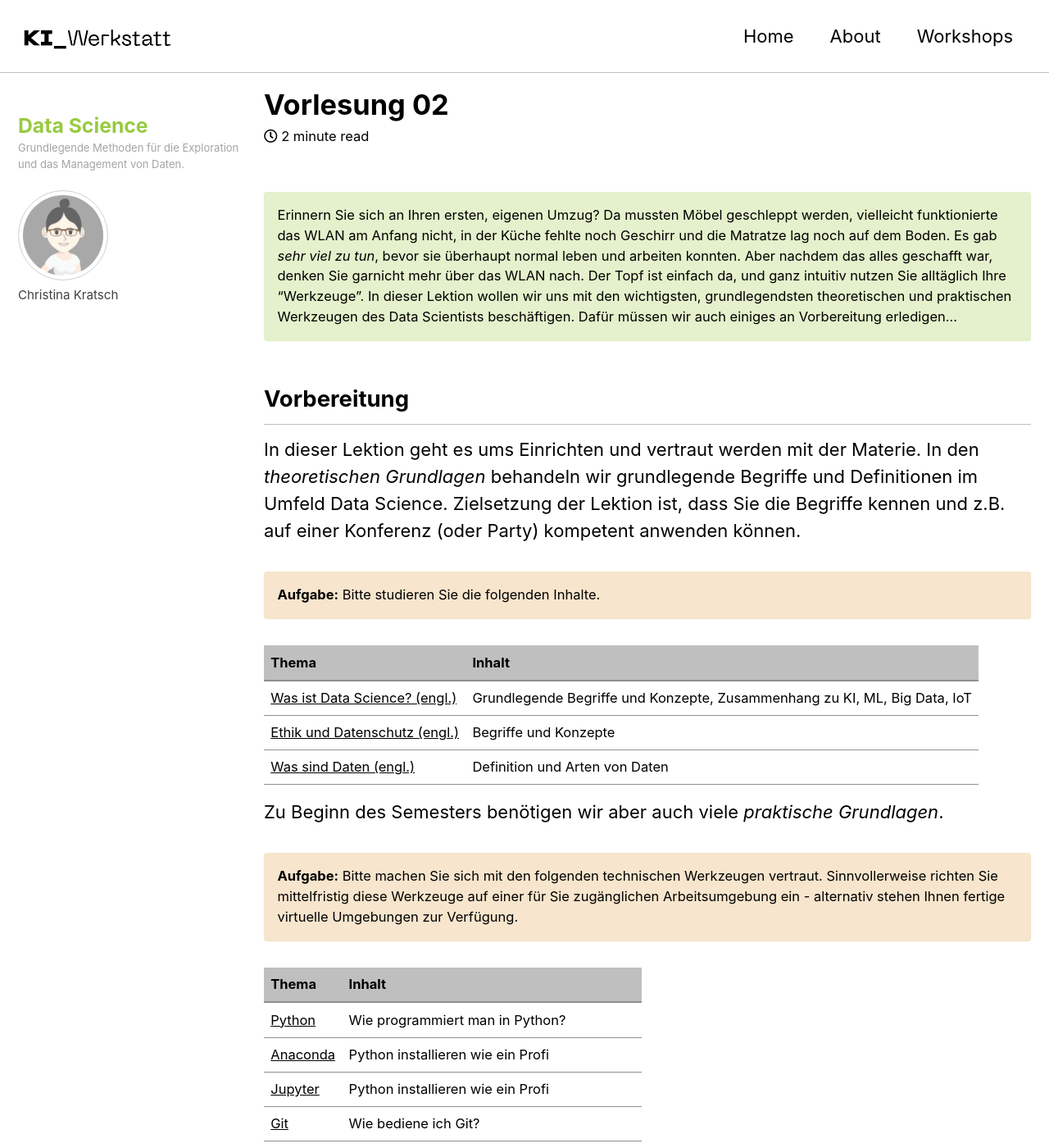
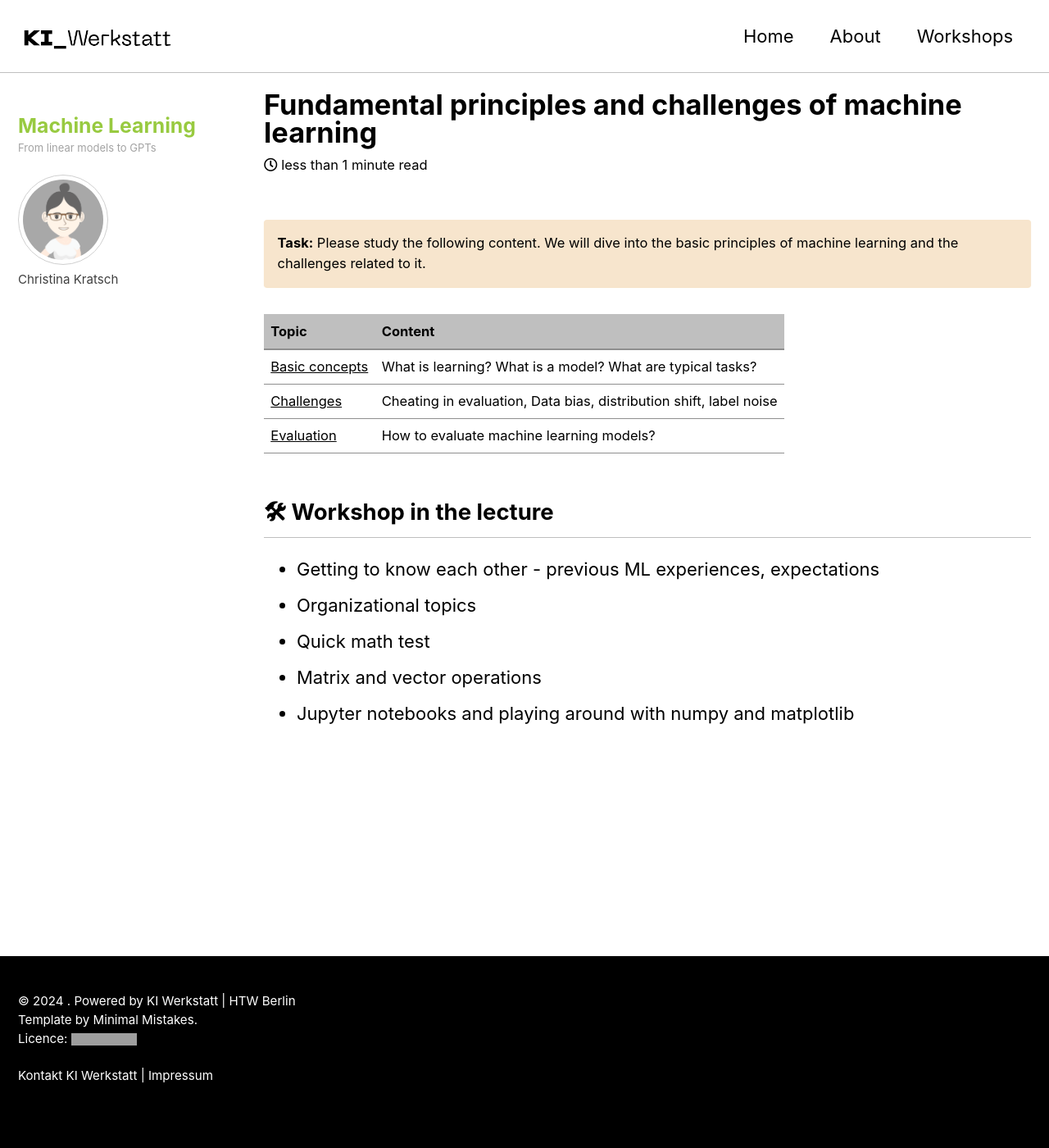
Before and after one commit to HTW-Berlin-KI-Werkstatt/ml-lecture, a Jekyll site: the page built from lectures/02/02.md, in a window 1280 px wide and 1400 px high. Shown: the whole window at 82% size. Built offline with Jekyll 4.4.1, drawn with Linux system fonts in a browser that asks for light colours; cached includes are drawn as plain includes; some of the changed text lies outside the part shown; grey boxes are pictures that could not be loaded.

Commit message:
refactor(lectures): update content structure and focus for ML lectures
Removed non-essential metadata and outdated introductory text in the initial machine learning lecture. Updated titles and reorganized the second lecture to emphasize fundamental principles, challenges, and evaluation methods in machine learning. Adjusted workshop activities to better align with these changes. Updated submodule reference to reflect changes in module content.

```diff
--- a/lectures/02/02.md
+++ b/lectures/02/02.md
@@ -1,53 +1,25 @@
 ---
-title: "Vorlesung 02"
+title: "Fundamental principles and challenges of machine learning"
 layout: single
 author_profile: true
 author: Christina Kratsch
-lecture_name: "Data Science"
-lecture_desc: "Grundlegende Methoden für die Exploration und das Management von Daten."
-licence: "CC-BY"
-licence_desc: 2024 | HTW Berlin
 classes: wide
 ---
 
-Erinnern Sie sich an Ihren ersten, eigenen Umzug? Da mussten Möbel geschleppt werden, vielleicht funktionierte das WLAN am Anfang nicht, in der Küche fehlte noch Geschirr und die Matratze lag noch auf dem Boden. Es gab <em>sehr viel zu tun</em>, bevor sie überhaupt normal leben und arbeiten konnten. Aber nachdem das alles geschafft war, denken Sie garnicht mehr über das WLAN nach. Der Topf ist einfach da, und ganz intuitiv nutzen Sie alltäglich Ihre "Werkzeuge". In dieser Lektion wollen wir uns mit den wichtigsten, grundlegendsten theoretischen und praktischen Werkzeugen des Data Scientists beschäftigen. Dafür müssen wir auch einiges an Vorbereitung erledigen...
-{: .notice--primary}
-
-## Vorbereitung
-
-In dieser Lektion geht es ums Einrichten und vertraut werden mit der Materie. In den <em>theoretischen Grundlagen</em> behandeln wir grundlegende Begriffe und Definitionen im Umfeld Data Science. Zielsetzung der Lektion ist, dass Sie die Begriffe kennen und z.B. auf einer Konferenz (oder Party) kompetent anwenden können.
-
-**Aufgabe:** Bitte studieren Sie die folgenden Inhalte.
+**Task:** Please study the following content. We will dive into the basic principles of machine learning and the challenges related to it.
 {: .notice--warning}
 
 
-| Thema | Inhalt |
+| Topic | Content |
 | :------------- |  :---------- |
-| [Was ist Data Science? (engl.)](/modules/01-defining-data-science/ds.md) |  Grundlegende Begriffe und Konzepte, Zusammenhang zu KI, ML, Big Data, IoT  |
-| [Ethik und Datenschutz (engl.)](/modules/02-ethics/ethics.md) |  Begriffe und Konzepte |
-| [Was sind Daten  (engl.)](/modules/03-defining-data/def_data.md) |  Definition und Arten von Daten  |
+| [Basic concepts](/modules/basic_principles_ml/basic_principles_ml.md) |  What is learning? What is a model? What are typical tasks? |
+| [Challenges](/modules/ml_challenges/ml_challenges.md) |  Cheating in evaluation, Data bias, distribution shift, label noise |
+| [Evaluation](/modules/ml_evaluation/ml_evaluation.md) |  How to evaluate machine learning models? |
 
-Zu Beginn des Semesters benötigen wir aber auch viele <em>praktische Grundlagen</em>.
+## 🛠 Workshop in the lecture
 
-**Aufgabe:** Bitte machen Sie sich mit den folgenden technischen Werkzeugen vertraut. Sinnvollerweise richten Sie mittelfristig diese Werkzeuge auf einer für Sie zugänglichen Arbeitsumgebung ein - alternativ stehen Ihnen fertige virtuelle Umgebungen zur Verfügung.
-{: .notice--warning}
-
-| Thema | Inhalt |
-|:------------- |  :---------- |
-| [Python](/modules/howto-python/python.md) |  Wie programmiert man in Python? |
-| [Anaconda](/modules/howto-anaconda/anaconda.md) |  Python installieren wie ein Profi |
-| [Jupyter](/modules/howto-anaconda/anaconda.md) |  Python installieren wie ein Profi |
-| [Git](/modules/howto-git/git.md) |  Wie bediene ich Git? |
-| [Konsole](/modules/howto-console/console.md) | Das wichtigste zum Umgang mit der Konsole |
-| [VMs](/modules/howto-vm/vm.md) |  Über die Pool-Rechner (on prem / remote) |
-
-**Keine Panik!** Das ist alles etwas viel. Falls es technische Probleme gibt, kümmern wir uns im Workshop darum. Auch sind die hier genannten Quellen nur Vorschläge *(= nicht "klausurrelevant")*, nutzen Sie beliebige Tutorials, Chatbots, Videos, um sich mit den Inhalten zu beschäftigen.
-{: .notice--info}
-
-## 🛠 Im Workshop vor Ort
-
-Im Workshop
-* besprechen und vertiefen wir die theoretischen Inhalte,
-* behandeln wir alle technischen Probleme,
-* machen wir erste Gehversuche mit Python und Jupyter Notebook und
-* diskutieren ethische Fragestellungen.
+* Getting to know each other - previous ML experiences, expectations
+* Organizational topics
+* Quick math test
+* Matrix and vector operations
+* Jupyter notebooks and playing around with numpy and matplotlib
```
Also changed, not shown: lectures/01/01.md (+0 -4 lines).
